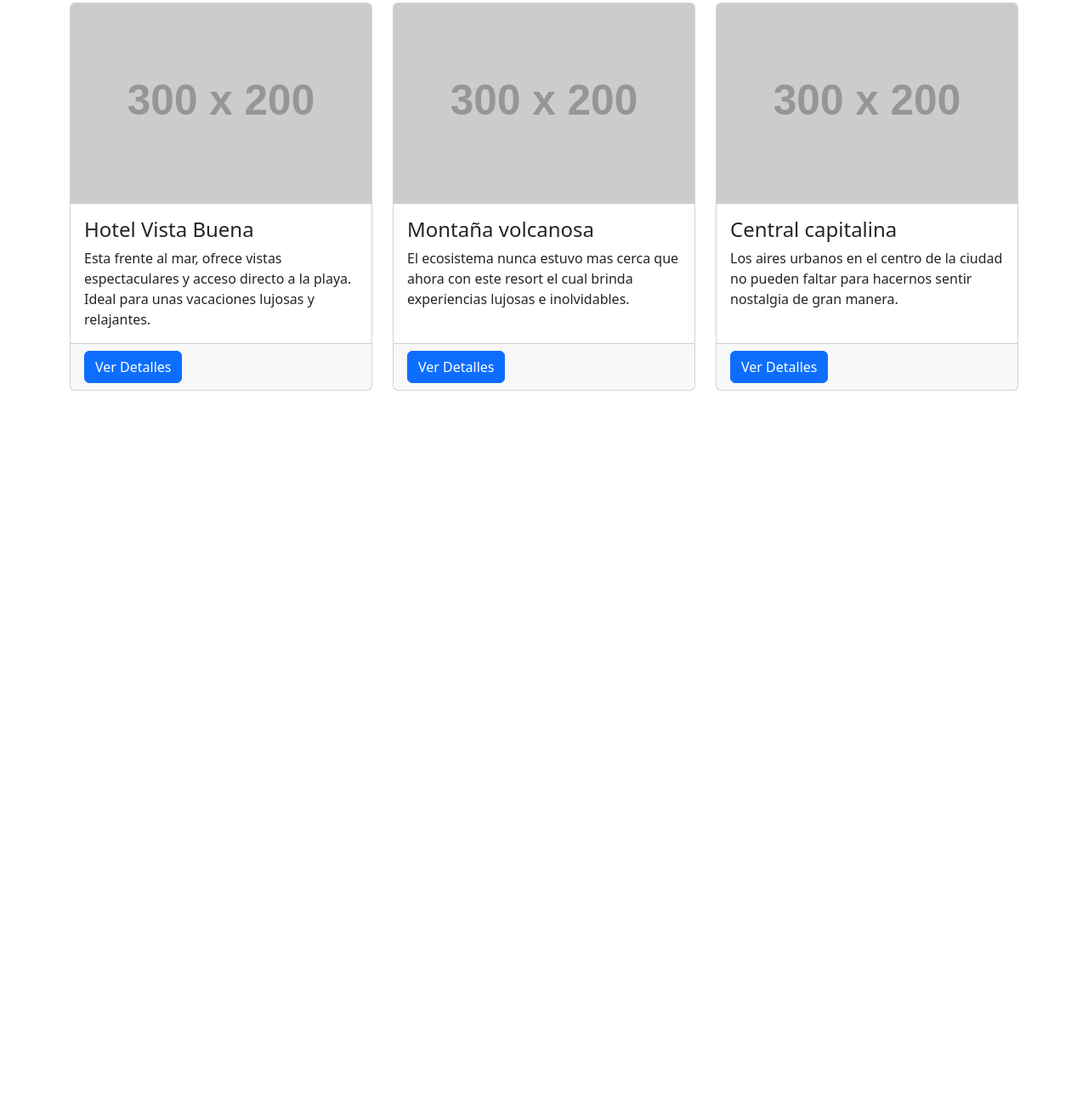
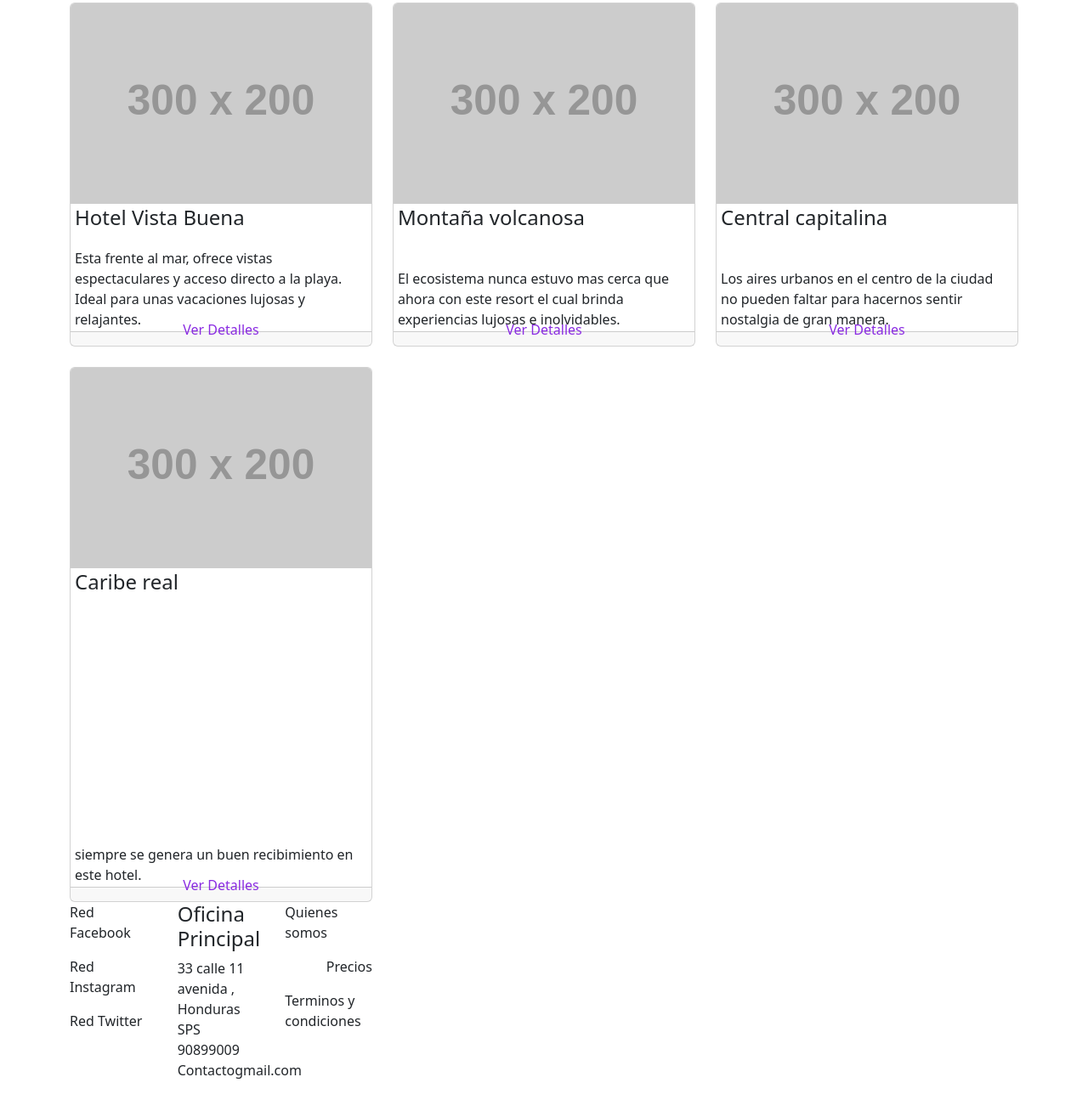
Before and after one commit to Wilmer007/module1, a website: page index.html in a window 1280 px wide. Shown: the part 653-1941 px from the top of the page at 85% size. Before the commit the page ends 1137 px from the top, so only its background shows below. Drawn offline with nearby package versions, Linux system fonts and the light colour scheme; placeholder pictures from the web are drawn by us.

Commit message:
Se utilizo flex y aplicaron modificaciones con el archivo Css

```diff
--- /dev/null
+++ b/css/main.css
@@ -0,0 +1,25 @@
+.jumbotron{
+	background-color:yellow;
+	color: black;
+}
+
+.btn {
+	width: 100%;
+	position: absolute;
+	left: 0;
+	bottom:0;
+	color: blueviolet;
+}
+
+.footer {
+	padding: 10px 10px 0 10px;
+	background-color: black;
+	margin-bottom: 10px;
+	margin-top: 10px;
+
+}
+
+.card-body {
+	flex: 1 150px;
+	padding: 2px 5px 2px 5px;
+}
--- a/index.html
+++ b/index.html
@@ -5,6 +5,8 @@
     <meta name="viewport" content="width=device-width, initial-scale=1, shrink-to-fit=no">
 
     <link rel="stylesheet" href="node_modules/bootstrap/dist/css/bootstrap.min.css">
+        <link rel="stylesheet" href="css/main.css">
+
 
     <title>Hoteles</title>
 </head>
@@ -50,41 +52,76 @@
         <div class="row">
             <div class="col-lg-4 col-md-6 mb-4">
                 <div class="card h-100"> <img class="card-img-top" src="https://via.placeholder.com/300x200" alt="Hotel Maravilla">
-                    <div class="card-body">
+                    <div class="card-body d-flex flex-column justify-content-between">
                         <h4 class="card-title">Hotel Vista Buena </h4>
                         <p class="card-text"> Esta frente al mar, ofrece vistas espectaculares y acceso directo a la playa. Ideal para unas vacaciones lujosas y relajantes.</p>
                     </div>
                     <div class="card-footer">
-                        <a href="#" class="btn btn-primary">Ver Detalles</a>
+                        <a href="#" class="btn">Ver Detalles</a>
                     </div>
                 </div>
             </div>
             <div class="col-lg-4 col-md-6 mb-4">
                 <div class="card h-100">
                     <img class="card-img-top" src="https://via.placeholder.com/300x200" alt="Resort Montaña Dorada">
-                    <div class="card-body">
+                    <div class="card-body d-flex flex-column justify-content-between">
                         <h4 class="card-title"> Montaña volcanosa</h4>
                         <p class="card-text">El ecosistema nunca estuvo mas cerca que ahora con este resort el cual brinda experiencias lujosas e inolvidables.</p>
                     </div>
                     <div class="card-footer">
-                        <a href="#" class="btn btn-primary">Ver Detalles</a>
+                        <a href="#" class="btn">Ver Detalles</a>
                     </div>
                 </div>
             </div>
             <div class="col-lg-4 col-md-6 mb-4">
                 <div class="card h-100">
                     <img class="card-img-top" src="https://via.placeholder.com/300x200" alt="Hotel Urbano Central">
-                    <div class="card-body">
+                    <div class="card-body d-flex flex-column justify-content-between">
                         <h4 class="card-title"> Central capitalina</h4>
                         <p class="card-text">Los aires urbanos en el centro de la ciudad no pueden faltar para hacernos sentir nostalgia de gran manera.</p>
                     </div>
                     <div class="card-footer">
-                        <a href="#" class="btn btn-primary">Ver Detalles</a>
+                        <a href="#" class="btn">Ver Detalles</a>
                     </div>
                 </div>
             </div>
+            <div class="col-lg-4 col-md-6 mb-4">
+                <div class="card h-100">
+                    <img class="card-img-top" src="https://via.placeholder.com/300x200" alt="El hotel de los caribes">
+                    <div class="card-body d-flex flex-column justify-content-between">
+                        <h4 class="card-title"> Caribe real</h4>
+                        <p class="card-text">siempre se genera un buen recibimiento en este hotel.</p>
+                    </div>
+                    <div class="card-footer">
+                        <a href="#" class="btn">Ver Detalles</a>
         </div>
     </div>
+
+    <footer>
+    	<div class="row">
+    	<div class="col-sm-4 d-flex  flex-column">
+    		<p href = "https://www.Facebook.com">Red Facebook</p>
+    		<p href = "https://www.Instagram.com">Red Instagram</p>
+    		<p href = "https://www.Twitter.com">Red Twitter</p>
+
+    	</div>
+
+        <div class="col-sm-4 d-flex flex-column">
+        <address>
+        	<h4>Oficina Principal</h3>
+        	33 calle 11 avenida , Honduras SPS
+        	90899009
+        	Contactogmail.com
+        	</div>
+        </address>
+
+    	<div class="col-sm-4 d-flex flex-column align-items-end">
+            <p href = "https://www.Facebook.com">Quienes somos</p>
+    		<p href = "https://www.Instagram.com">Precios</p>
+    		<p href = "https://www.Twitter.com">Terminos y condiciones</p>
+    		</div>
+
+    </footer>
 
     <script src="node_modules/jquery/dist/jquery.min.js"></script>
     <script src="node_modules/popper/dist/popper.min.js"></script>
```
